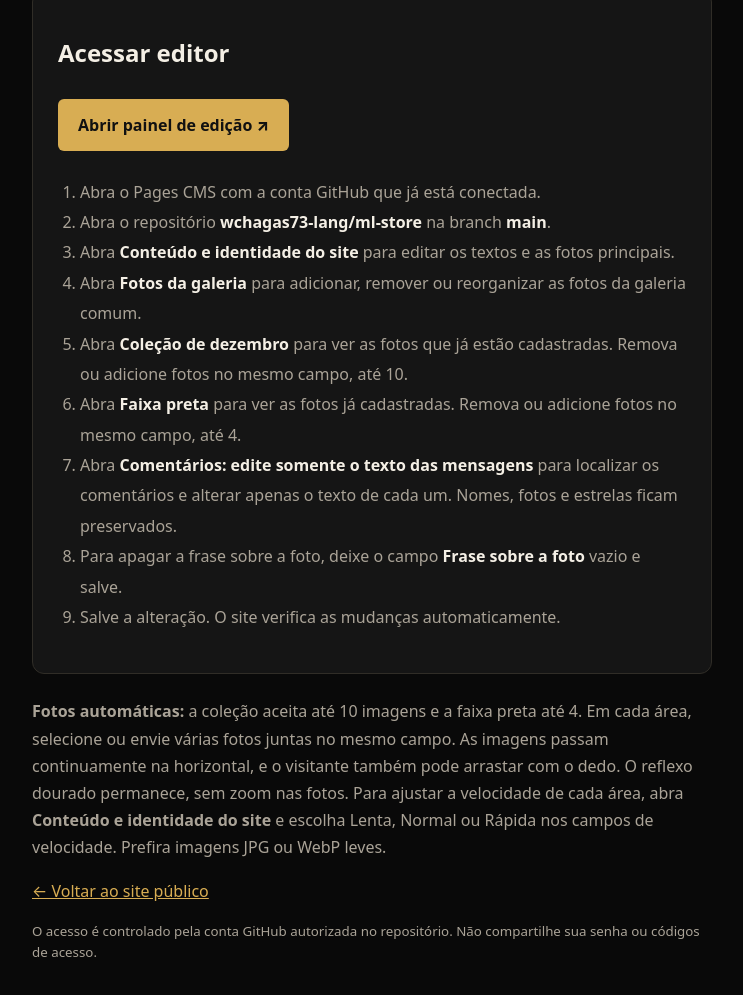
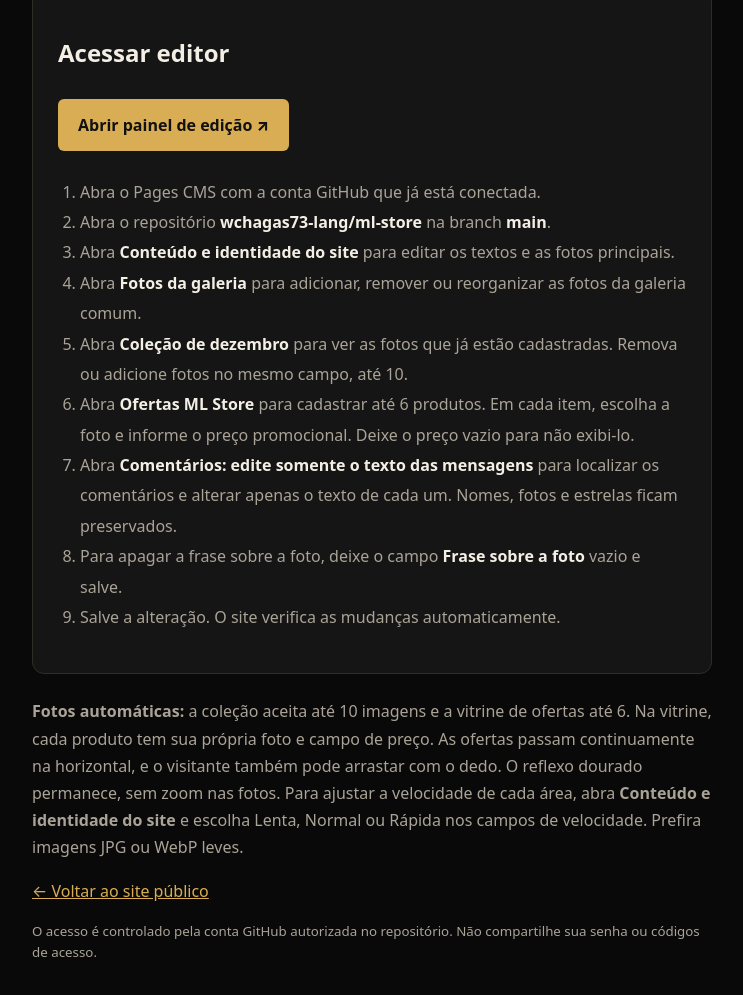
Before and after one commit to wchagas73-lang/ml-store, a plain HTML site: page admin.html in a window 1280 px wide. Shown: the part 347-1342 px from the top of the page, without its empty margins (268-1011 px from the left). Drawn offline with Linux system fonts and the light colour scheme.

Commit message:
Atualiza instruções do painel para cadastro de ofertas com preço

```diff
--- a/admin.html
+++ b/admin.html
@@ -25,13 +25,13 @@
 <li>Abra <strong>Conteúdo e identidade do site</strong> para editar os textos e as fotos principais.</li>
 <li>Abra <strong>Fotos da galeria</strong> para adicionar, remover ou reorganizar as fotos da galeria comum.</li>
 <li>Abra <strong>Coleção de dezembro</strong> para ver as fotos que já estão cadastradas. Remova ou adicione fotos no mesmo campo, até 10.</li>
-<li>Abra <strong>Faixa preta</strong> para ver as fotos já cadastradas. Remova ou adicione fotos no mesmo campo, até 4.</li>
+<li>Abra <strong>Ofertas ML Store</strong> para cadastrar até 6 produtos. Em cada item, escolha a foto e informe o preço promocional. Deixe o preço vazio para não exibi-lo.</li>
 <li>Abra <strong>Comentários: edite somente o texto das mensagens</strong> para localizar os comentários e alterar apenas o texto de cada um. Nomes, fotos e estrelas ficam preservados.</li>
 <li>Para apagar a frase sobre a foto, deixe o campo <strong>Frase sobre a foto</strong> vazio e salve.</li>
 <li>Salve a alteração. O site verifica as mudanças automaticamente.</li>
 </ol>
 </section>
-<p><strong>Fotos automáticas:</strong> a coleção aceita até 10 imagens e a faixa preta até 4. Em cada área, selecione ou envie várias fotos juntas no mesmo campo. As imagens passam continuamente na horizontal, e o visitante também pode arrastar com o dedo. O reflexo dourado permanece, sem zoom nas fotos. Para ajustar a velocidade de cada área, abra <strong>Conteúdo e identidade do site</strong> e escolha Lenta, Normal ou Rápida nos campos de velocidade. Prefira imagens JPG ou WebP leves.</p>
+<p><strong>Fotos automáticas:</strong> a coleção aceita até 10 imagens e a vitrine de ofertas até 6. Na vitrine, cada produto tem sua própria foto e campo de preço. As ofertas passam continuamente na horizontal, e o visitante também pode arrastar com o dedo. O reflexo dourado permanece, sem zoom nas fotos. Para ajustar a velocidade de cada área, abra <strong>Conteúdo e identidade do site</strong> e escolha Lenta, Normal ou Rápida nos campos de velocidade. Prefira imagens JPG ou WebP leves.</p>
 <p><a class="secondary" href="/" >← Voltar ao site público</a></p>
 <small>O acesso é controlado pela conta GitHub autorizada no repositório. Não compartilhe sua senha ou códigos de acesso.</small>
 </main>
```
